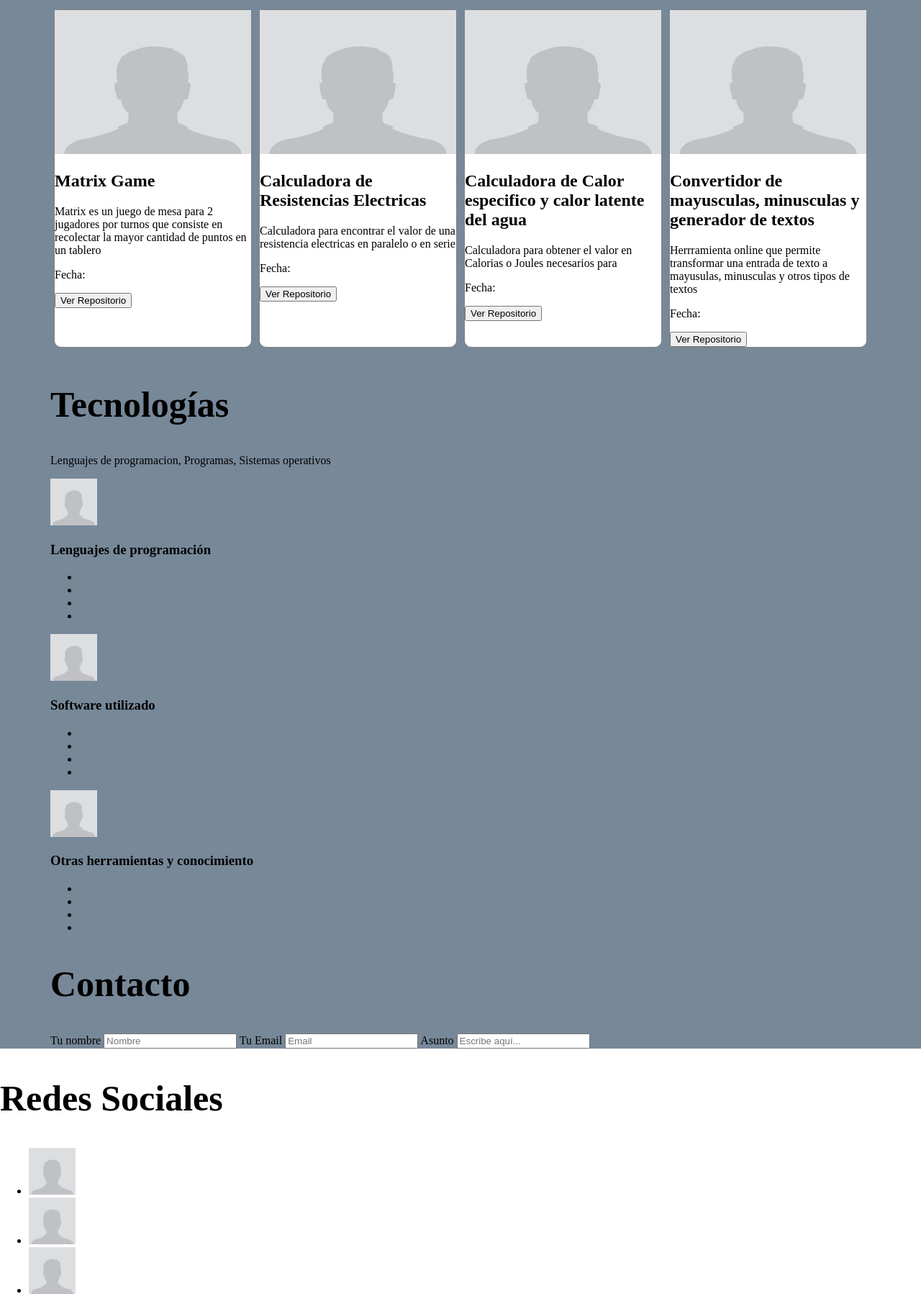
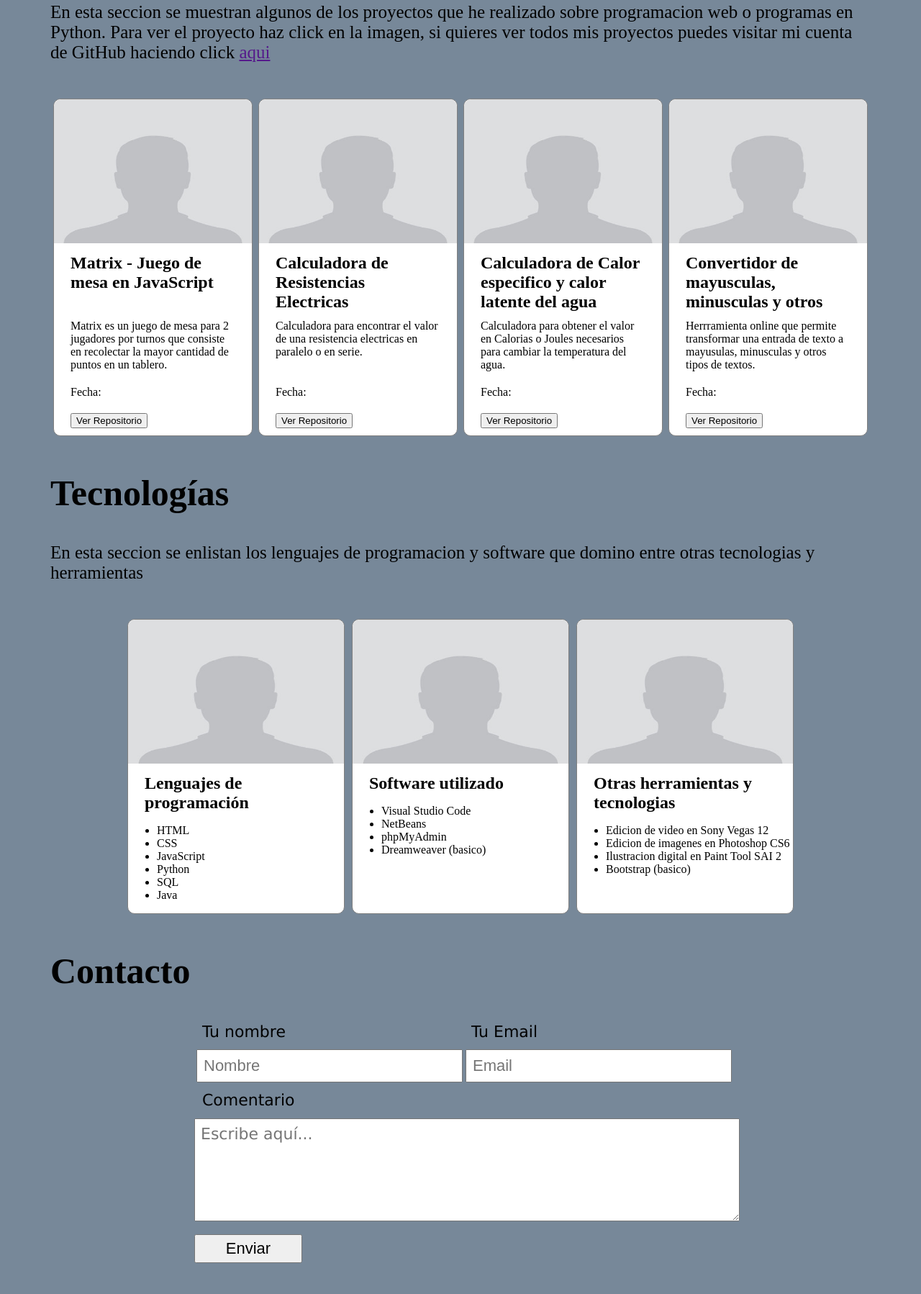
Before and after one commit to ItzakSanchez/PortafolioSitioWeb, a plain HTML site: page index.html in a window 1280 px wide. Shown: the part 1248-3046 px from the top of the page at 72% size. Drawn offline with Linux system fonts and the light colour scheme.

Commit message:
Actualización de Sitio HTML CSS
Definiendo mas el estilo y estructura del sitio

```diff
--- a/index.html
+++ b/index.html
@@ -40,93 +40,118 @@
             </section>
         <section class="proyectos section-nohero">
             <h1 class="proyectos-titulo section-title">Proyectos</h1>
-            <p></p>
+            <p class="proyectos-descripcion">En esta seccion se muestran algunos de los proyectos que he realizado sobre programacion web o programas en Python. Para ver el proyecto haz click en la imagen, si quieres ver todos mis proyectos puedes visitar mi cuenta de GitHub haciendo click <a href="">aqui</a></p>
             <div class="proyecto-container">
                 <article class="proyecto">
-                    <a href=""><img src="img/test.jpg" alt="imagen-ilustrativa-proyecto"></a>
-                    <h2>Matrix Game</h2>
-                    <p>Matrix es un juego de mesa para 2 jugadores por turnos que consiste en recolectar la mayor cantidad de puntos en un tablero</p>
-                    <p>Fecha: </p>
-                    <button value="">Ver Repositorio</button>
+                    <a href=""><img src="img/test.jpg" alt="imagen-ilustrativa-proyecto" class="proyecto-img"></a>
+                    <h2 class="proyecto-titulo">Matrix - Juego de mesa en JavaScript</h2>
+                    <p class="proyecto-descripcion">Matrix es un juego de mesa para 2 jugadores por turnos que consiste en recolectar la mayor cantidad de puntos en un tablero.</p>
+                    <p class="proyecto-fecha">Fecha: </p>
+                    <button value="" class="proyecto-boton">Ver Repositorio</button>
                 </article>
                 <article class="proyecto">
-                    <a href=""><img src="img/test.jpg" alt="imagen-ilustrativa-proyecto"></a>
-                    <h2>Calculadora de Resistencias Electricas</h2>
-                    <p>Calculadora para encontrar el valor de una resistencia electricas en paralelo o en serie</p>
-                    <p>Fecha: </p>
-                    <button value="">Ver Repositorio</button>
+                    <a href=""><img src="img/test.jpg" alt="imagen-ilustrativa-proyecto" class="proyecto-img"></a>
+                    <h2 class="proyecto-titulo">Calculadora de Resistencias Electricas</h2>
+                    <p class="proyecto-descripcion">Calculadora para encontrar el valor de una resistencia electricas en paralelo o en serie.</p>
+                    <p class="proyecto-fecha">Fecha: </p>
+                    <button value="" class="proyecto-boton">Ver Repositorio</button>
                 </article>
                 <article class="proyecto">
-                    <a href=""><img src="img/test.jpg" alt="imagen-ilustrativa-proyecto"></a>
-                    <h2>Calculadora de Calor especifico y calor latente del agua</h2>
-                    <p>Calculadora para obtener el valor en Calorias o Joules necesarios para </p>
-                    <p>Fecha: </p>
-                    <button value="">Ver Repositorio</button>
+                    <a href=""><img src="img/test.jpg" alt="imagen-ilustrativa-proyecto" class="proyecto-img"></a>
+                    <h2 class="proyecto-titulo">Calculadora de Calor especifico y calor latente del agua</h2>
+                    <p class="proyecto-descripcion">Calculadora para obtener el valor en Calorias o Joules necesarios para cambiar la temperatura del agua.</p>
+                    <p class="proyecto-fecha">Fecha: </p>
+                    <button value="" class="proyecto-boton">Ver Repositorio</button>
                 </article>
                 <article class="proyecto">
-                    <a href=""><img src="img/test.jpg" alt="imagen-ilustrativa-proyecto"></a>
-                    <h2>Convertidor de mayusculas, minusculas y generador de textos</h2>
-                    <p>Herrramienta online que permite transformar una entrada de texto a mayusulas, minusculas y otros tipos de textos</p>
-                    <p>Fecha: </p>
-                    <button value="">Ver Repositorio</button>
+                    <a href=""><img src="img/test.jpg" alt="imagen-ilustrativa-proyecto" class="proyecto-img"></a>
+                    <h2 class="proyecto-titulo">Convertidor de mayusculas, minusculas y otros</h2>
+                    <p class="proyecto-descripcion">Herrramienta online que permite transformar una entrada de texto a mayusulas, minusculas y otros tipos de textos.</p>
+                    <p class="proyecto-fecha">Fecha: </p>
+                    <button value="" class="proyecto-boton">Ver Repositorio</button>
             </div>
             </article>
         </section>
         <section class="tecnologias section-nohero">
             <h1 class="tecnologias-titulo section-title">Tecnologías</h1>
-            <p>Lenguajes de programacion, Programas, Sistemas operativos</p>
-            <article>
+            <p class="proyectos-descripcion">En esta seccion se enlistan los lenguajes de programacion y software que domino entre otras tecnologias y herramientas</p>
+            <div class="tecnologia-container">
+                <article class="tecnologia">
                     <a href=""><img src="img/test.jpg" alt="imagen-ilustrativa-proyecto"></a>
-                <h1>Lenguajes de programación</h1>
+                    <h2 class="tecnologia-titulo">Lenguajes de programación</h2>
                     <ul>
-                    <li></li>
-                    <li></li>
-                    <li></li>
-                    <li></li>
+                        <li>HTML</li>
+                        <li>CSS</li>
+                        <li>JavaScript</li>
+                        <li>Python</li>
+                        <li>SQL</li>
+                        <li>Java</li>
                     </ul>
                 </article>
-            <article>
+                <article class="tecnologia">
                     <a href=""><img src="img/test.jpg" alt="imagen-ilustrativa-proyecto"></a>
-                <h1>Software utilizado</h1>
+                    <h2 class="tecnologia-titulo">Software utilizado</h2>
                     <ul>
-                    <li></li>
-                    <li></li>
-                    <li></li>
-                    <li></li>
+                        <li>Visual Studio Code</li>
+                        <li>NetBeans</li>
+                        <li>phpMyAdmin</li>
+                        <li>Dreamweaver (basico)</li>
                     </ul>
                 </article>
-            <article>
+                <article class="tecnologia">
                     <a href=""><img src="img/test.jpg" alt="imagen-ilustrativa-proyecto"></a>
-                <h1>Otras herramientas y conocimiento</h1>
+                    <h2 class="tecnologia-titulo">Otras herramientas y tecnologias</h2>
                     <ul>
-                    <li></li>
-                    <li></li>
-                    <li></li>
-                    <li></li>
+                        <li>Edicion de video en Sony Vegas 12</li>
+                        <li>Edicion de imagenes en Photoshop CS6</li>
+                        <li>Ilustracion digital en Paint Tool SAI 2</li>
+                        <li>Bootstrap (basico)</li>
                     </ul>
                 </article>
+            </div>
         </section>
         <section class="contacto section-nohero">
             <h1 class="contacto-titulo section-title">Contacto</h1>
-            <form action="">
-                <label for="nombre">Tu nombre </label>
-                <input type="text" id="nombre" placeholder="Nombre">
-                <label for="email">Tu Email</label>
-                <input type="email" id="email" placeholder="Email">
-                <label for="form-text">Asunto</label>
-                <input type="text" name="text" id="form-text" placeholder="Escribe aquí...">
+            <form action="" class="cuestionario">
+                <table>
+                    <tr>
+                        <td>
+                            <label for="nombre" class="formulario-titulo">Tu nombre </label>
+                        </td>
+                        <td>
+                            <label for="email" class="formulario-titulo">Tu Email</label>
+                        </td>
+                    </tr>
+                    <tr>
+                        <td>
+                             <input type="text" id="form-fnombre" placeholder="Nombre">
+                        </td>
+                        <td>
+                            <input type="email" id="form-email" placeholder="Email">
+                        </td>
+                    </tr>
+                    <tr>
+                        <td>
+                            <label for="contenido" class="formulario-titulo" >Comentario</label>
+                        </td>
+                    </tr>
+                </table>
+                <textarea name="contenido" id="" cols="5" rows="5"placeholder="Escribe aquí..." class="formulario-titulo"></textarea>
+                <input type="submit" id="enviar" class="btn btn-primary" value="Enviar">
             </form>
         </section>
     </main>
     <footer>
-        <h2 class="contacto-titulo section-title">Redes Sociales</h2>
-        <ul>
+        <nav class="nav-footer">
+            <h2 class="social-titulo">Diseñado y codifico por Edgar Itzak</h2>
+            <ul class="footer-list">
                 <li><a href=""><img class="social-img" src="img/test.jpg" alt="facebook-img"></a></li>
                 <li><a href=""><img class="social-img" src="img/test.jpg" alt="github-img"></a></li>
                 <li><a href=""><img class="social-img" src="img/test.jpg" alt="linkedIn-img"></a></li>
                 <li><a href=""><img class="social-img" src="img/test.jpg" alt="email-img"></a></li>
                 <li><a href=""><img class="social-img" src="img/test.jpg" alt="blog-img"></a></li>
             </ul>
+        </nav>
     </footer>
 </body>
 </html>
--- a/style.css
+++ b/style.css
@@ -65,28 +65,105 @@ nav{
 .section-nohero{
     margin: 0 70px;
 }
-main{
+body{
     background-color: lightslategray;
 }
 
-
-.proyecto-container{
+.proyecto-titulo, .proyecto-descripcion, .proyecto-fecha, .proyecto-boton{
+    margin: 10px 23px;
+}
+.proyecto-titulo, .proyecto-descripcion{
+    height: 82px;
+}
+.proyecto-container, .tecnologia-container{
     display: flex;
+    flex-direction: row;
     flex-wrap: nowrap;
+    justify-content: center;
     margin: 50px 0;
+}
+.proyectos-descripcion, .tecnologias-descripcion{
+    font-size: 25px;
+}
+.proyecto img, .tecnologia img{
+    width: 100%;
+    height: 200px;
+    border-top-left-radius: 10px;
+    border-top-right-radius: 10px;
 }
 .proyecto{
     background-color: white;
     border: 1px solid gray;
     border-radius: 10px;
     width: 285px;
+    margin: 0 4px;
+}
+
+
+
+.tecnologia{
+    background-color: white;
+    border: 1px solid gray;
+    border-radius: 10px;
+    width: 300px;
     margin: 0 5px;
 }
 
-.proyecto img{
-    width: 100%;
-    height: 200px;
+.tecnologia-titulo{
+    margin: 10px 23px;
 }
+
+
+
+.cuestionario{
+    margin: 20px 200px 40px 200px;
+    display: flex;
+    flex-direction: column;
+}
+.cuestionario lavel, .cuestionario input{
+    margin: 8px 0;
+    font-size: 22px;
+    width: 350px;
+    padding: 8px;
+}
+#enviar{
+    width: 150px;
+    padding:  5px;
+
+}
+.formulario-titulo{
+    font-size: 22px;
+    width: 740px;
+    font-family:  Verdana, Geneva, Tahoma, sans-serif;
+    margin: 10px 0;
+    padding: 8px;
+  }
+
+#form-text{
+    height:200px;
+}
+
+.nav-footer{
+    display: flex;
+    justify-content: space-between;
+    align-items: center;
+    margin: 0px 70px;
+}
+footer{
+
+    background-color: gray;
+}
+.social-titulo{
+    margin: 0;
+}
+.footer-list{
+    list-style-type: none;
+    margin:0
+}
+.footer-list li{
+    display: inline-block;
+}
+
 img{
     width: 65px;
     height: 65px;
```
Lines whose indentation alone changed are shown as unchanged.
